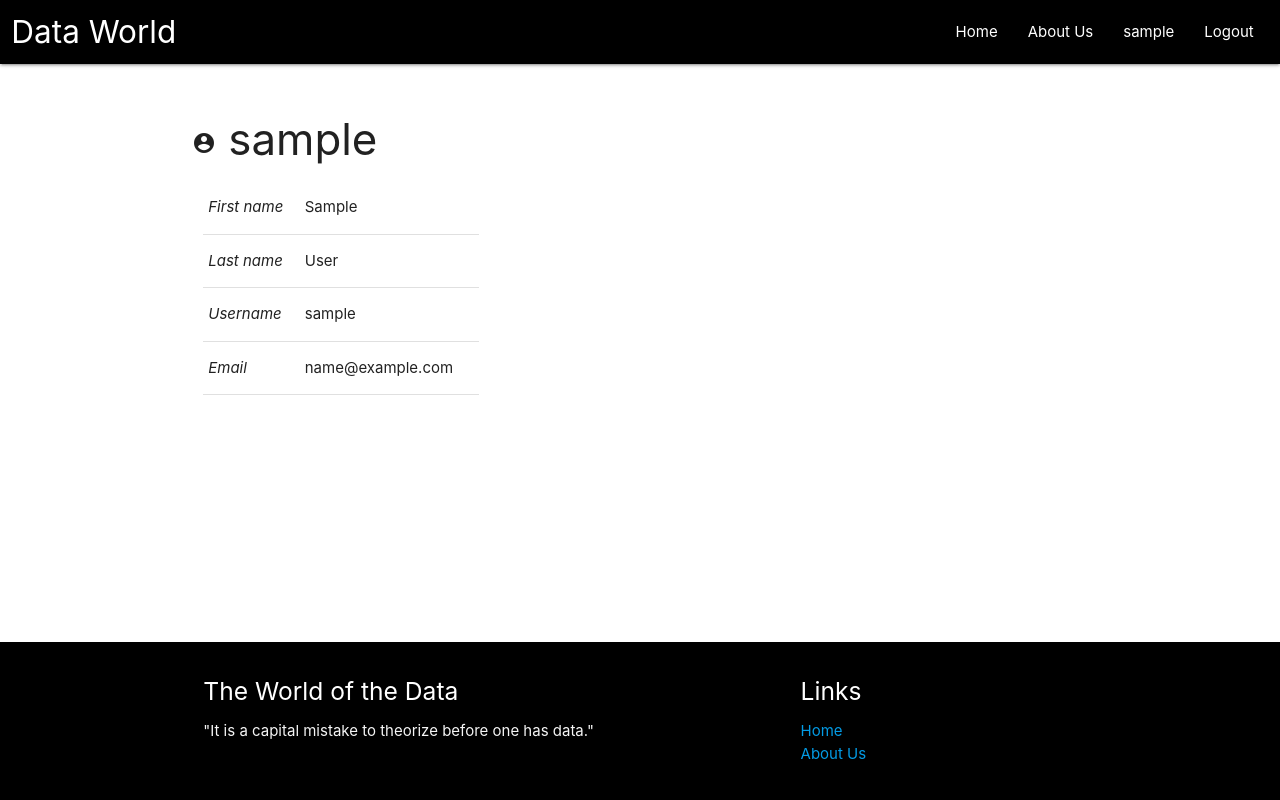
After one commit to mehmedkadric/blog, a Django app: page /profile/ in a window 1280 px wide. The commit adds this page. Run offline with Django 4.2, Linux system fonts and the light colour scheme; the visitor is signed in with stand-in values (Sample User, id 1).

Commit message:
Add footer, about us and user profile

```diff
--- /dev/null
+++ b/blog/main/static/css/style.css
@@ -0,0 +1,9 @@
+body {
+  display: flex;
+  min-height: 100vh;
+  flex-direction: column;
+}
+
+main {
+  flex: 1 0 auto;
+}
--- /dev/null
+++ b/blog/main/templates/main/base.html
@@ -0,0 +1,80 @@
+<!DOCTYPE html>
+<html lang="en">
+<head>
+    <!-- Compiled and minified CSS -->
+    {% load static %}
+    <link rel="stylesheet" type="text/css" href="{% static 'css/style.css' %}">
+
+    <link rel="stylesheet" href="https://cdnjs.cloudflare.com/ajax/libs/materialize/1.0.0/css/materialize.min.css">
+    <link href="https://fonts.googleapis.com/icon?family=Material+Icons" rel="stylesheet">
+
+    <!-- Compiled and minified JavaScript -->
+    <script src="https://cdnjs.cloudflare.com/ajax/libs/materialize/1.0.0/js/materialize.min.js"></script>
+
+    <meta charset="UTF-8">
+    <title>News</title>
+</head>
+<body>
+<header>
+    <div class="navbar-fixed">
+        <div class="row">
+            <nav>
+                <div class="nav-wrapper black">
+                    <div class="col s12">
+                        <a href="/" class="brand-logo">Data World</a>
+                        <a href="/" data-target="mobile-demo" class="sidenav-trigger"><i class="material-icons">menu</i></a>
+                        <ul class="right hide-on-med-and-down">
+                            {% include "main/includes/navbar.html" %}
+                        </ul>
+                    </div>
+                </div>
+            </nav>
+        </div>
+    </div>
+
+    <ul class="sidenav" id="mobile-demo">
+        {% include "main/includes/navbar.html" %}
+    </ul>
+</header>
+
+<main>
+    {% include "main/includes/messages.html" %}
+
+    <div class="container">
+        <br>
+        {% block content%}
+        {% endblock %}
+    </div>
+</main>
+
+
+<footer class="page-footer black">
+    <div class="container">
+        <div class="row">
+            <div class="col l6 s12">
+                <h5 class="white-text">The World of the Data</h5>
+                <p class="grey-text text-lighten-4">"It is a capital mistake to theorize before one has data."</p>
+            </div>
+            <div class="col l4 offset-l2 s12">
+                <h5 class="white-text">Links</h5>
+                <ul>
+                    <li><a href="/">Home</a></li>
+                    <li><a href="/about/">About Us</a></li>
+                </ul>
+            </div>
+        </div>
+    </div>
+</footer>
+
+
+</body>
+
+<script>M.AutoInit();</script>
+<script>
+    $(document).ready(function(){
+        $('.sidenav').sidenav();
+        $('.collapsible').collapsible();
+    });
+</script>
+
+</html>
--- a/blog/main/templates/main/category.html
+++ b/blog/main/templates/main/category.html
@@ -1,10 +1,11 @@
-{% extends 'main/header.html' %}
+{% extends 'main/base.html' %}
 
 {% block content %}
 
     <div class="row">
+        <h1>{{category}}</h1>
+        <h2>Series</h2>
         {% for tut, partone in part_ones.items %}
-
             <div class="col s12 m6 l4">
                 <a href="{{partone}}", style="color:#000">
                     <div class="card hoverable">
--- a/blog/main/templates/main/includes/navbar.html
+++ b/blog/main/templates/main/includes/navbar.html
@@ -1,6 +1,7 @@
 <li><a href="/">Home</a></li>
+<li><a href="/about/">About Us</a></li>
 {% if user.is_authenticated %}
-      <li><a href="/account">{{user.username}}</a></li>
+  <li><a href="/profile/">{{user.username}}</a></li>
   <li><a href="/logout">Logout</a></li>
 {% else %}
   <li><a href="/register">Register</a></li>
--- a/blog/main/templates/main/login.html
+++ b/blog/main/templates/main/login.html
@@ -1,4 +1,4 @@
-{% extends "main/header.html" %}
+{% extends "main/base.html" %}
 
 {% block content %}
     <form method="POST">
--- /dev/null
+++ b/blog/main/templates/main/profile.html
@@ -0,0 +1,29 @@
+{% extends 'main/base.html' %}
+
+{% block content %}
+    <div class="row">
+      <h3><i class="material-icons">account_circle</i> {{user.username}}</h3>
+      <div class="col s12 m6 l4">
+           <table>
+        <tbody>
+          <tr>
+            <td><i>First name</i></td>
+            <td>{{user.first_name}}</td>
+          </tr>
+          <tr>
+            <td><i>Last name</i></td>
+            <td>{{user.last_name}}</td>
+          </tr>
+          <tr>
+            <td><i>Username</i></td>
+            <td>{{user.username}}</td>
+          </tr>
+        <tr>
+            <td><i>Email</i></td>
+            <td>{{user.email}}</td>
+          </tr>
+        </tbody>
+      </table>
+      </div>
+    </div>
+{% endblock %}
--- a/blog/main/templates/main/register.html
+++ b/blog/main/templates/main/register.html
@@ -1,4 +1,4 @@
-{% extends "main/header.html" %}
+{% extends "main/base.html" %}
 
 {% block content %}
     <form method="POST">
--- a/blog/main/urls.py
+++ b/blog/main/urls.py
@@ -8,5 +8,7 @@ urlpatterns = [
     path("register/", views.register, name="register"),
     path("logout/", views.logout_request, name="logout"),
     path("login/", views.login_request, name="login"),
+    path("about/", views.about_us, name="about"),
+    path("profile/", views.profile, name="profile"),
     path("<single_slug>", views.single_slug, name="single_slug"),
 ]
--- a/blog/main/views.py
+++ b/blog/main/views.py
@@ -5,9 +5,23 @@ from django.contrib.auth.forms import AuthenticationForm
 from django.contrib.auth import login, logout, authenticate
 from django.contrib import messages
 from .forms import NewUserForm
+from django.contrib.auth.decorators import login_required
 
 
 # Create your views here.
+@login_required(login_url='/login/')
+def profile(request):
+
+    return render(request=request,
+                  template_name="main/profile.html")
+
+
+@login_required(login_url='/login/')
+def about_us(request):
+    return render(request,
+                  'main/about.html')
+
+
 def single_slug(request, single_slug):
     categories = [c.category_slug for c in TutorialCategory.objects.all()]
     if single_slug in categories:
@@ -18,9 +32,11 @@ def single_slug(request, single_slug):
                 "tutorial_published")
             series_urls[m] = part_one.tutorial_slug
 
+        cat = TutorialCategory.objects.filter(category_slug=single_slug).first()
         return render(request,
                       "main/category.html",
-                      {"part_ones": series_urls})
+                      {"part_ones": series_urls,
+                       "category": cat})
 
     tutorials = [t.tutorial_slug for t in Tutorial.objects.all()]
 
@@ -38,6 +54,7 @@ def single_slug(request, single_slug):
     return HttpResponse(f"{single_slug} does not correspond to anything.")
 
 
+@login_required(login_url='/login/')
 def homepage(request):
     return render(request=request,
                   template_name="main/categories.html",
```
Also changed, not shown: blog/main/templates/main/about.html (added, +18 -0 lines), blog/main/templates/main/categories.html (+9 -1 lines), blog/main/templates/main/header.html (deleted, +0 -34 lines), blog/main/templates/main/tutorial.html (+6 -7 lines). Lines whose indentation alone changed are shown as unchanged.
